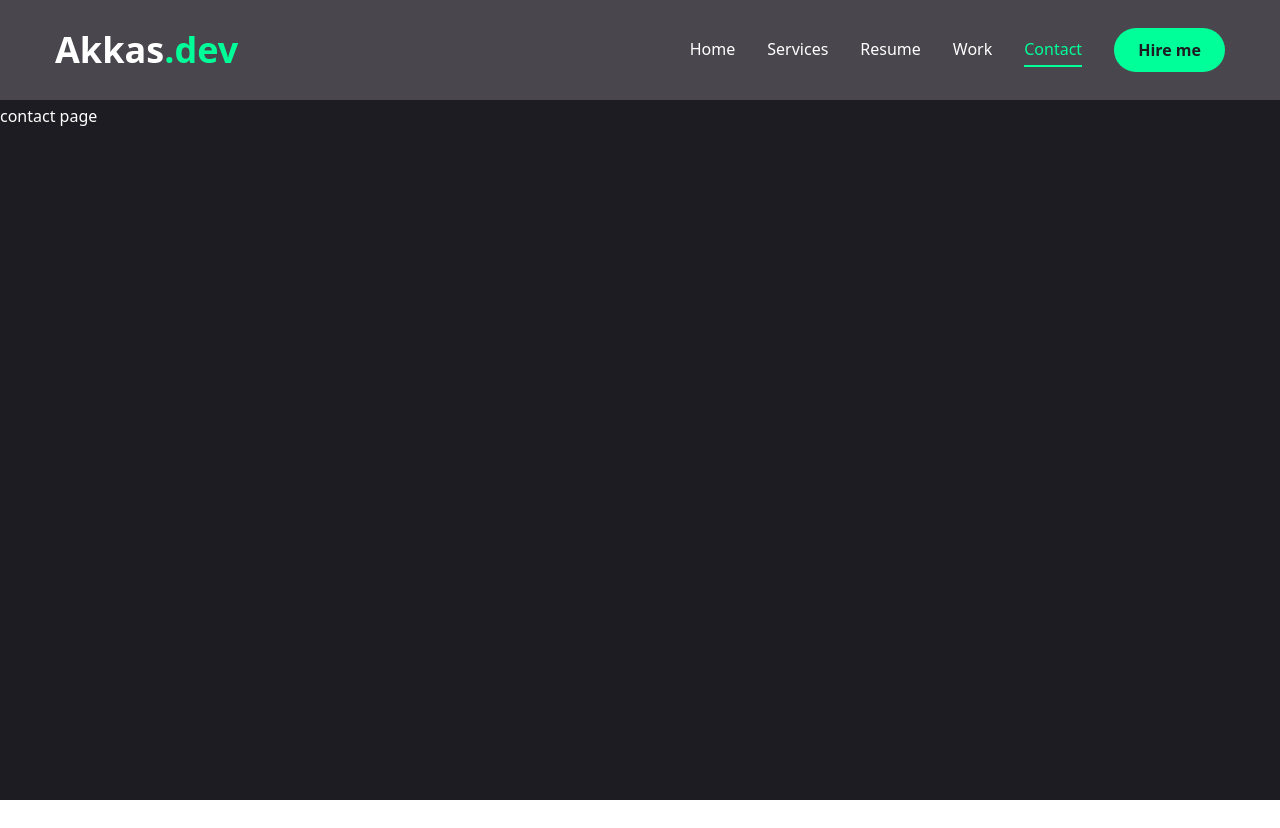
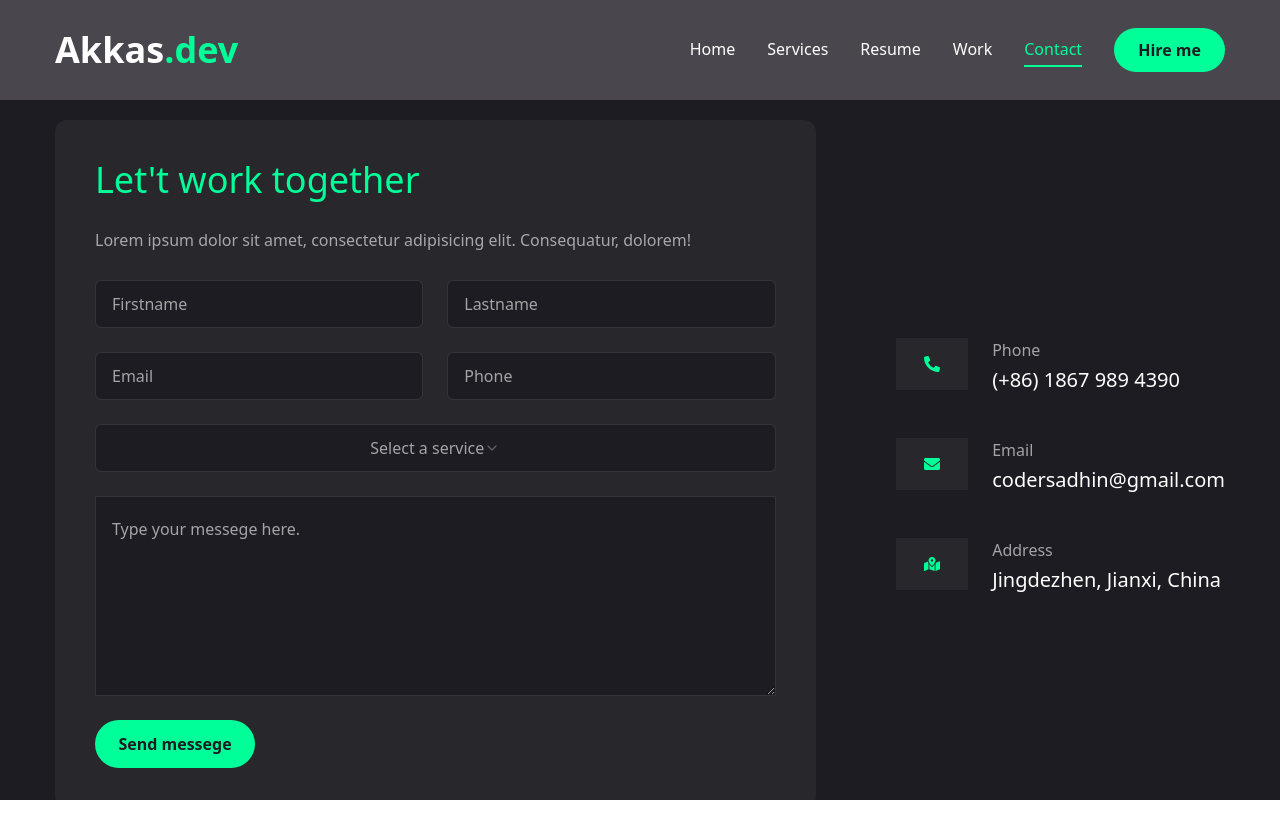
Before and after one commit to coder-sadhin/portfolio_using_nextjs, a Next.js app: page /contact in a window 1280 px wide. Before the commit the page ends 800 px from the top, so only its background shows below. Built offline with nearby package versions, Linux system fonts and the light colour scheme.

Commit message:
template ready

```diff
--- a/app/contact/page.jsx
+++ b/app/contact/page.jsx
@@ -34,9 +34,74 @@
   },
 ]
 
+import { motion } from "framer-motion";
+
 const Contact = () => {
   return (
-    <div>contact page</div>
+    <motion.div
+      initial={{ opacity: 0 }}
+      animate={{
+        opacity: 1,
+        transition:{delay:2.4, duration: 0.4, ease:"easeIn"}
+      }}
+    >
+      <div className="container mx-auto py-5">
+        <div className="flex flex-col xl:flex-row gap-[30px]">
+          <div className="xl:w-[65%] order-2 xl:order-none">
+            <form className="flex flex-col gap-6 p-10 bg-[#27272c] rounded-xl">
+              <h3 className="text-4xl text-accent">Let't work together</h3>
+              <p className="text-white/60">Lorem ipsum dolor sit amet, consectetur adipisicing elit. Consequatur, dolorem!</p>
+              <div className="grid grid-cols-1 md:grid-cols-2 gap-6">
+                <Input className="input" type="firstname" placeholder="Firstname"/>
+                <Input className="input" type="lastname" placeholder="Lastname"/>
+                <Input className="input" type="email" placeholder="Email"/>
+                <Input className="input" type="phone" placeholder="Phone"/>
+              </div>
+
+              <Select>
+                <SelectTrigger className="w-full">
+                  <SelectValue placeholder="Select a service"/>
+                </SelectTrigger>
+                <SelectContent>
+                  <SelectGroup>
+                    <SelectLabel>Select a service</SelectLabel>
+                    <SelectItem value="est">Web Development</SelectItem>
+                    <SelectItem value="cst">UI/UX Design</SelectItem>
+                    <SelectItem value="mst">Logo Design</SelectItem>
+                  </SelectGroup>
+                </SelectContent>
+              </Select>
+
+              <Textarea
+                className="h-[200px]"
+                placeholder="Type your messege here."
+              />
+
+              <Button size='md' className="max-w-40">
+                Send messege
+              </Button>
+            </form>
+          </div>
+          <div className="flex-1 flex items-center xl:justify-end order-1 xl:order-none mb-8 xl:mb-0">
+            <ul className="flex flex-col gap-10">
+              {info.map((item,index)=>{
+                return(
+                  <li key={index} className="flex items-center gap-6">
+                    <div className="w-[52px] h-[52px] xl:w-[72px] bg-[#27272c] text-accent rounded-md flex items-center justify-center">
+                      <div>{item.icon}</div>
+                    </div>
+                    <div className="flex-1">
+                      <p className="text-white/60">{item.title}</p>
+                      <h3 className="text-xl">{item.description}</h3>
+                    </div>
+                  </li>
+                )
+              })}
+            </ul>
+          </div>
+        </div>
+      </div>
+    </motion.div>
   )
 }
 
--- a/app/globals.css
+++ b/app/globals.css
@@ -78,4 +78,8 @@
   .text-outline-hover {
     -webkit-text-stroke: 1px #00ff99;
   }
+
+  .input {
+    border-radius: 0.375rem !important; /* Tailwind's rounded-md value */
+  }
 }
--- a/components/ui/input.jsx
+++ b/components/ui/input.jsx
@@ -7,7 +7,7 @@
     (<input
       type={type}
       className={cn(
-        "flex h-10 w-full rounded-md border border-input bg-background px-3 py-2 text-sm ring-offset-background file:border-0 file:bg-transparent file:text-sm file:font-medium placeholder:text-muted-foreground focus-visible:outline-none focus-visible:ring-2 focus-visible:ring-ring focus-visible:ring-offset-2 disabled:cursor-not-allowed disabled:opacity-50",
+        "flex h-[48px] rounded-md border border-white/10 bg-primary px-4 py-5 text-base font-light placeholder:text-white/60 outline-none focus:border-accent focus:ring-0",
         className
       )}
       ref={ref}
--- a/components/ui/select.jsx
+++ b/components/ui/select.jsx
@@ -16,7 +16,7 @@
   <SelectPrimitive.Trigger
     ref={ref}
     className={cn(
-      "flex h-10 w-full items-center justify-between rounded-md border border-input bg-background px-3 py-2 text-sm ring-offset-background placeholder:text-muted-foreground focus:outline-none focus:ring-2 focus:ring-ring focus:ring-offset-2 disabled:cursor-not-allowed disabled:opacity-50 [&>span]:line-clamp-1",
+      "flex h-[48px] input items-center justify-center rounded-md border border-white/10 bg-primary px-4 py-5 text-base text-white/60 placeholder:text-white/10 outline-none focus:border-accent focus:ring-0",
       className
     )}
     {...props}>
@@ -54,7 +54,7 @@
     <SelectPrimitive.Content
       ref={ref}
       className={cn(
-        "relative z-50 max-h-96 min-w-[8rem] overflow-hidden rounded-md border bg-popover text-popover-foreground shadow-md data-[state=open]:animate-in data-[state=closed]:animate-out data-[state=closed]:fade-out-0 data-[state=open]:fade-in-0 data-[state=closed]:zoom-out-95 data-[state=open]:zoom-in-95 data-[side=bottom]:slide-in-from-top-2 data-[side=left]:slide-in-from-right-2 data-[side=right]:slide-in-from-left-2 data-[side=top]:slide-in-from-bottom-2",
+        "relative z-50 max-h-96 min-w-[8rem] overflow-hidden rounded-md border border-white/10 bg-primary text-white shadow-md data-[state=open]:animate-in data-[state=closed]:animate-out data-[state=closed]:fade-out-0 data-[state=open]:fade-in-0 data-[state=closed]:zoom-out-95 data-[state=open]:zoom-in-95 data-[side=bottom]:slide-in-from-top-2 data-[side=left]:slide-in-from-right-2 data-[side=right]:slide-in-from-left-2 data-[side=top]:slide-in-from-bottom-2",
         position === "popper" &&
           "data-[side=bottom]:translate-y-1 data-[side=left]:-translate-x-1 data-[side=right]:translate-x-1 data-[side=top]:-translate-y-1",
         className
@@ -85,7 +85,7 @@
   <SelectPrimitive.Item
     ref={ref}
     className={cn(
-      "relative flex w-full cursor-default select-none items-center rounded-sm py-1.5 pl-8 pr-2 text-sm outline-none focus:bg-accent focus:text-accent-foreground data-[disabled]:pointer-events-none data-[disabled]:opacity-50",
+      "relative flex w-full cursor-default select-none items-center rounded-sm py-1.5 pl-8 pr-2 text-sm outline-none focus:bg-accent focus:text-primary data-[disabled]:pointer-events-none data-[disabled]:opacity-50",
       className
     )}
     {...props}>
--- a/components/ui/textarea.jsx
+++ b/components/ui/textarea.jsx
@@ -6,7 +6,7 @@
   return (
     (<textarea
       className={cn(
-        "flex min-h-[80px] w-full rounded-md border border-input bg-background px-3 py-2 text-sm ring-offset-background placeholder:text-muted-foreground focus-visible:outline-none focus-visible:ring-2 focus-visible:ring-ring focus-visible:ring-offset-2 disabled:cursor-not-allowed disabled:opacity-50",
+        "flex min-h-[80px] w-full rounded-md border border-white/10 bg-primary px-4 py-5 text-base placeholder:text-white/60 focus-visible:outline-none focus-visible:ring-1 focus-visible:ring-accent focus-visible:ring-offset-0 disabled:cursor-not-allowed disabled:opacity-45",
         className
       )}
       ref={ref}
```
